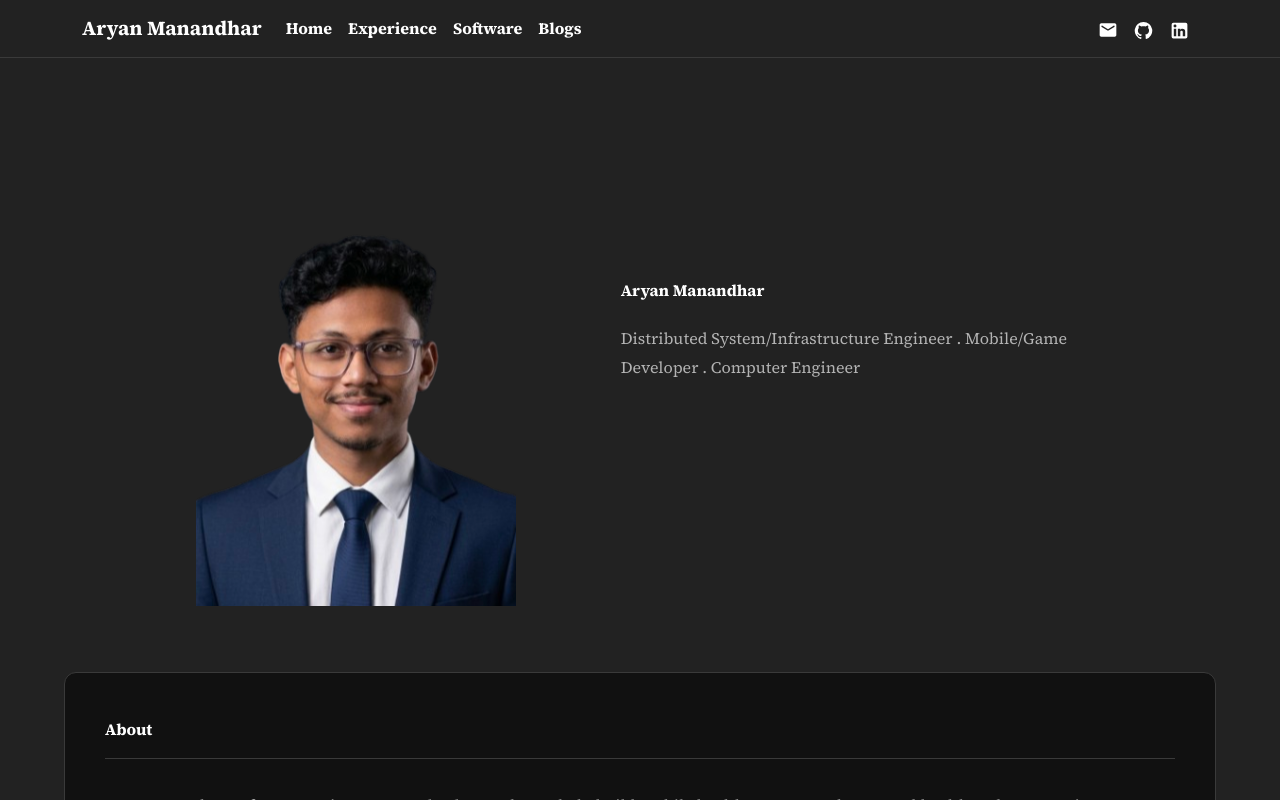
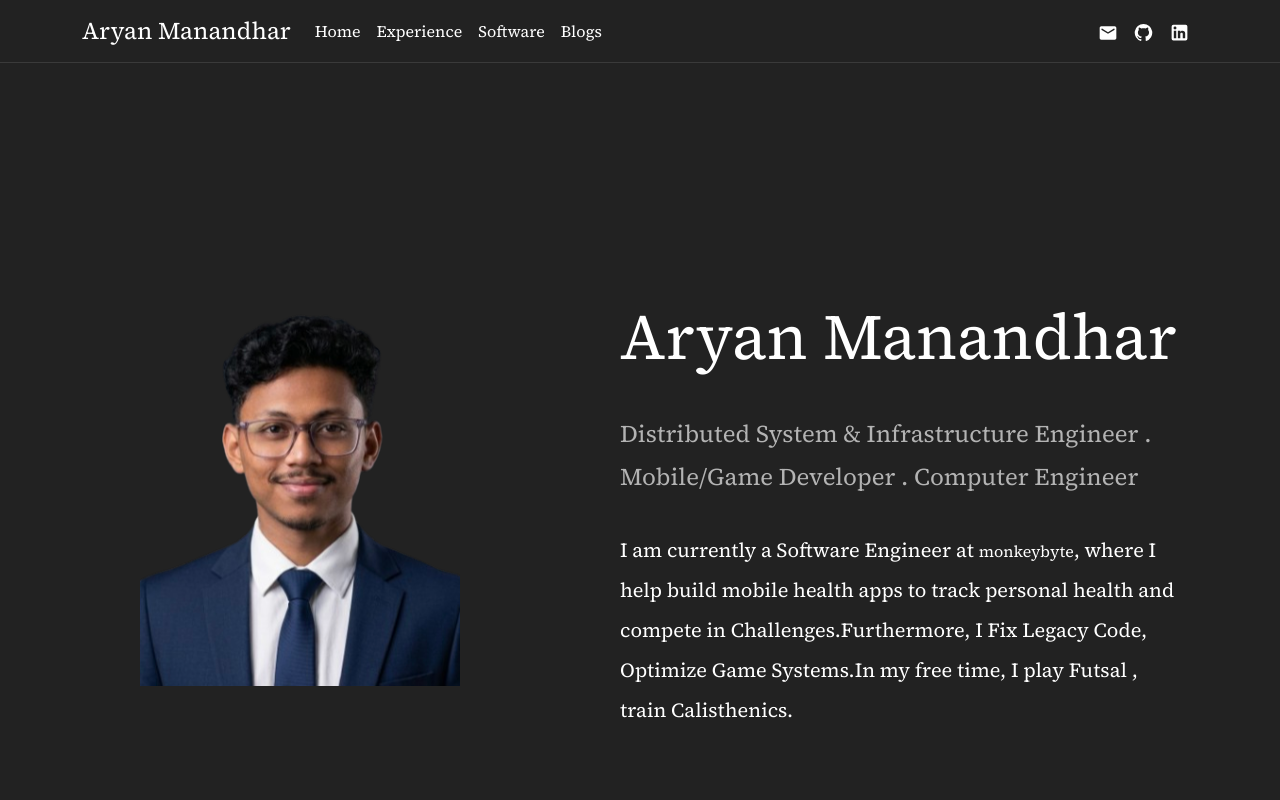
Before and after one commit to Aryanlivi/aryan-manandhar, a Next.js app: page / in a window 1280 px wide. Shown: the top 800 px of the page. Built offline with nearby package versions, Linux system fonts and the light colour scheme.

Commit message:
Fix Intro and About

```diff
--- a/app/globals.css
+++ b/app/globals.css
@@ -24,6 +24,7 @@ section[id] {
   --text-primary: #ffffff;
   --text-secondary: #b3b3b3;
   --text-muted: #777777;
+  --text-standout:rgb(78, 130, 241);
 
   /* Accent — only for links / standout text */
   --accent: #3b82f6;
@@ -43,11 +44,13 @@ section[id] {
   ), "Source Serif 4", Georgia, "Times New Roman", serif;
 
   /* Type scale */
-  --text-title: 2rem;       /* 32px — page / major section titles */
-  --text-header: 1.25rem;   /* 20px — section headings */
-  --text-subheader: 1rem;   /* 16px — subtitles / secondary headings */
-  --text-desc: 0.9375rem;   /* 15px — body / descriptions */
-  --text-caption: 0.75rem;  /* 12px — metadata / labels */
+  --text-title-lg: 4rem;
+  --text-title: 2rem;
+  --text-header:1.5rem;
+  --text-subheader: 1.25rem;
+  --text-desc-lg: 1rem;
+  --text-desc: 0.9375rem;
+  --text-caption: 0.75rem;
 
 }
 
--- a/app/page.tsx
+++ b/app/page.tsx
@@ -10,7 +10,6 @@ export default function HomePage() {
     <div className="App">
       <div className="root-container">
         <Intro/>
-        <About/>
         <Experience/>
         <Software/>
       </div>
--- a/components/layout/About/About.css
+++ b/components/layout/About/About.css
@@ -6,9 +6,9 @@
 
 .about-description {
   font-family: var(--font-sans);
-  color: var(--text-secondary);
-  font-size: var(--text-md);
-  line-height: 1.8;
+  color: var(--text-primary);
+  font-size: var(--text-subheader);
+  line-height: 2;
   text-align: left;
   margin: 0;
 }
@@ -19,17 +19,17 @@
 
 .about-description a,
 .about-description b {
-  font-size: var(--text-md);
-  font-weight: 600;
+  font-size: var(--text-desc-lg);
+  font-weight: 200;
 }
 
 @media only screen and (max-width: 600px) {
   .about-description {
-    font-size: var(--text-base);
+    font-size: var(--text-desc);
   }
 
   .about-description a,
   .about-description b {
-    font-size: var(--text-base);
+    font-size: var(--text-desc);
   }
 }
--- a/components/layout/About/About.tsx
+++ b/components/layout/About/About.tsx
@@ -24,15 +24,10 @@ function renderParagraph(paragraph: AboutParagraph) {
 
 export default function AboutSection() {
   return (
-    <section id="about" className="section">
-      <div className="section-header">
-        <span className="section-title">{sections.about.title}</span>
-      </div>
       <div className="about-description">
         {about.paragraphs.map((paragraph, i) => (
           <p key={i}>{renderParagraph(paragraph)}</p>
         ))}
       </div>
-    </section>
   );
 }
--- a/components/layout/Intro/Intro.css
+++ b/components/layout/Intro/Intro.css
@@ -4,7 +4,6 @@
   align-items: center;
   justify-content: center;
   width: 100%;
-  min-height: 80vh;
   padding: 0 5vw;
   box-sizing: border-box;
   gap: 4vw;
@@ -25,7 +24,7 @@
   display: grid;
   grid-template-columns: 1fr 1.2fr;
   align-items: center;
-  gap: 3rem;
+  gap: 10rem;
 }
 
 /* Photo — left side */
@@ -38,19 +37,12 @@
   display: block;
   width: 100%;
   height: auto;
-  /* border-radius: 10px; */
-  /* border: 1px solid var(--surface); */
-  /* box-shadow: 6px 13px 23px -5px rgba(0, 0, 0, 0.46); */
-  transition: transform 0.3s ease, box-shadow 0.3s ease, border-color 0.3s ease;
 }
 
-.intro-photo img:hover {
-  transform: translateY(-7px);
-  /* border-color: var(----blue-hover); */
-  /* box-shadow: 8px 18px 30px -6px rgba(0, 0, 0, 0.6); */
-}
+
 
 .intro-text {
+  margin-top: 200px;
   max-width: 560px;
 }
 
@@ -58,10 +50,10 @@
 .intro-name {
   color: var(--text-primary);
   font-family: var(--font-sans);
-  font-size: var(--text-3xl);
-  font-weight: 700;
+  font-size: var(--text-title-lg);
+  font-weight: 300;
   line-height: 1.1;
-  margin-bottom: 1.5rem;
+  margin-bottom:2.5rem;
   white-space: nowrap;
   display: inline-flex;
   align-items: center;
@@ -74,7 +66,7 @@
 /* Tagline */
 .intro-tagline {
   color: var(--text-secondary);
-  font-size: var(--text-md);
+  font-size: var(--text-header);
   line-height: 1.8;
   margin-bottom: 2rem;
 }
--- a/components/layout/Intro/Intro.tsx
+++ b/components/layout/Intro/Intro.tsx
@@ -6,6 +6,7 @@ import DownloadRoundedIcon from '@mui/icons-material/DownloadRounded';
 import EmailRoundedIcon from '@mui/icons-material/EmailRounded';
 import { intro } from '../../../data/site';
 import './Intro.css';
+import AboutSection from '../About/About';
 
 export default function IntroSection() {
   const fullName = intro.name;
@@ -41,6 +42,7 @@ export default function IntroSection() {
             <span className="intro-name-text">{typed}</span>
           </h1>
           <p className="intro-tagline">{intro.tagline}</p>
+          <AboutSection/>
           <div className="intro-actions">
             <Button
               href={intro.cta.href}
--- a/components/layout/Navbar/Navbar.css
+++ b/components/layout/Navbar/Navbar.css
@@ -2,7 +2,7 @@
     background-color: var(--background) !important;
     color: var(--text-primary) !important;
     font-family: var(--font-sans);
-    font-weight: bold;
+    /* font-weight: bold; */
     font-size: var(--text-base);
     backdrop-filter: blur(10px);
     border-bottom: 1px solid var(--border);
--- a/data/site.ts
+++ b/data/site.ts
@@ -49,7 +49,7 @@ export const sections = {
 
 export const intro = {
   name: "Aryan Manandhar",
-  tagline: "Distributed System/Infrastructure Engineer . Mobile/Game Developer . Computer Engineer",
+  tagline: "Distributed System & Infrastructure Engineer . Mobile/Game Developer . Computer Engineer",
   cta: {
     label: "Say Hi",
     href: "mailto:aryanliviwork@gmail.com",
```
